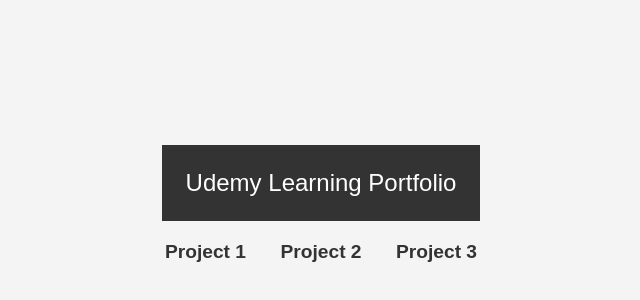
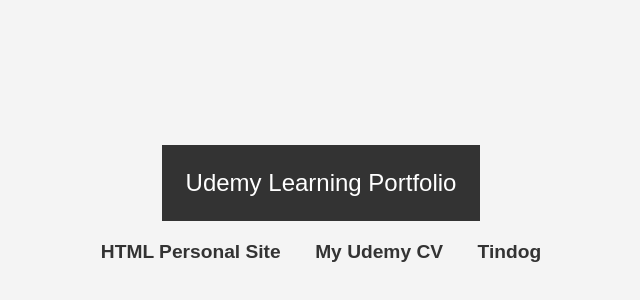
Before and after one commit to Carlozzzzz/Udemy_Learning, a plain HTML site: page index.html in a window 1280 px wide. Shown: the part 196-496 px from the top of the page, without its empty margins (319-959 px from the left). Drawn offline with Linux system fonts and the light colour scheme.

Commit message:
update index

```diff
--- a/index.html
+++ b/index.html
@@ -48,9 +48,9 @@
         Udemy Learning Portfolio
     </header>
     <nav>
-        <a href="001_HTMl_PersonalSite/index.html" target="_blank">Project 1</a>
-        <a href="002_CSS_MySite/index.html" target="_blank">Project 2</a>
-        <a href="003_Tindog/index.html" target="_blank">Project 3</a>
+        <a href="001_HTMl_PersonalSite/index.html" target="_blank">HTML Personal Site</a>
+        <a href="002_CSS_MySite/index.html" target="_blank">My Udemy CV</a>
+        <a href="003_Tindog/index.html" target="_blank">Tindog</a>
     </nav>
 </body>
 </html>
```
